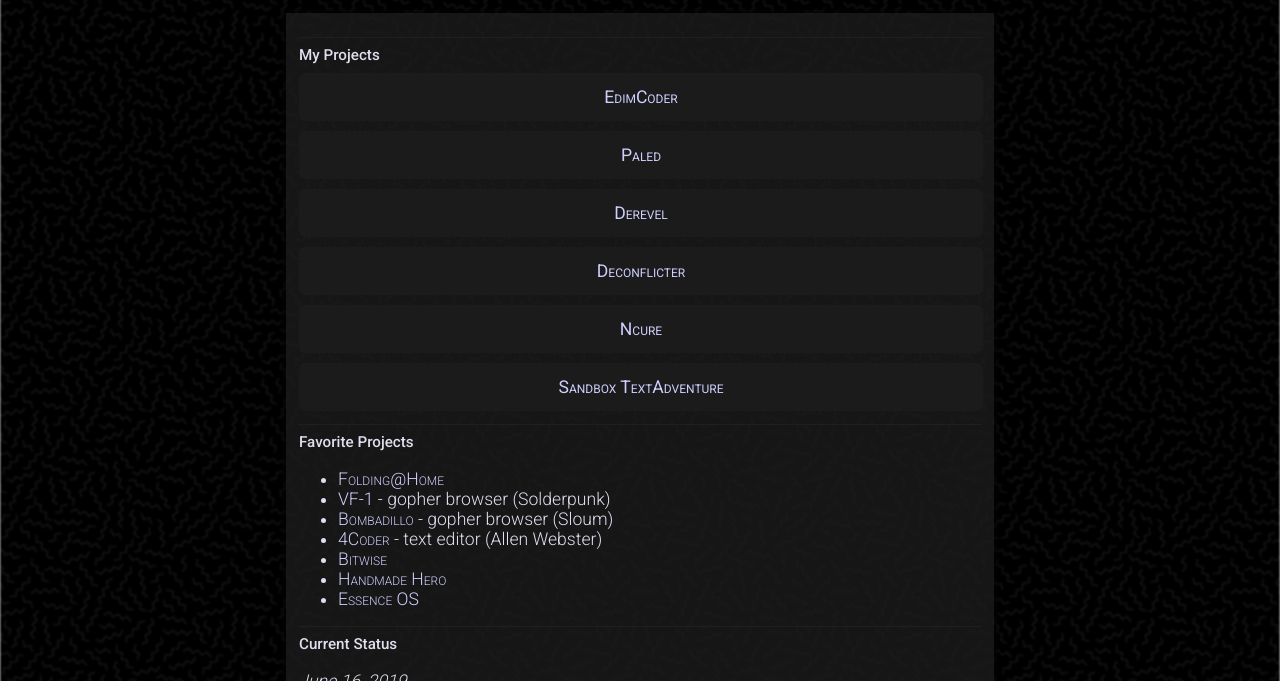
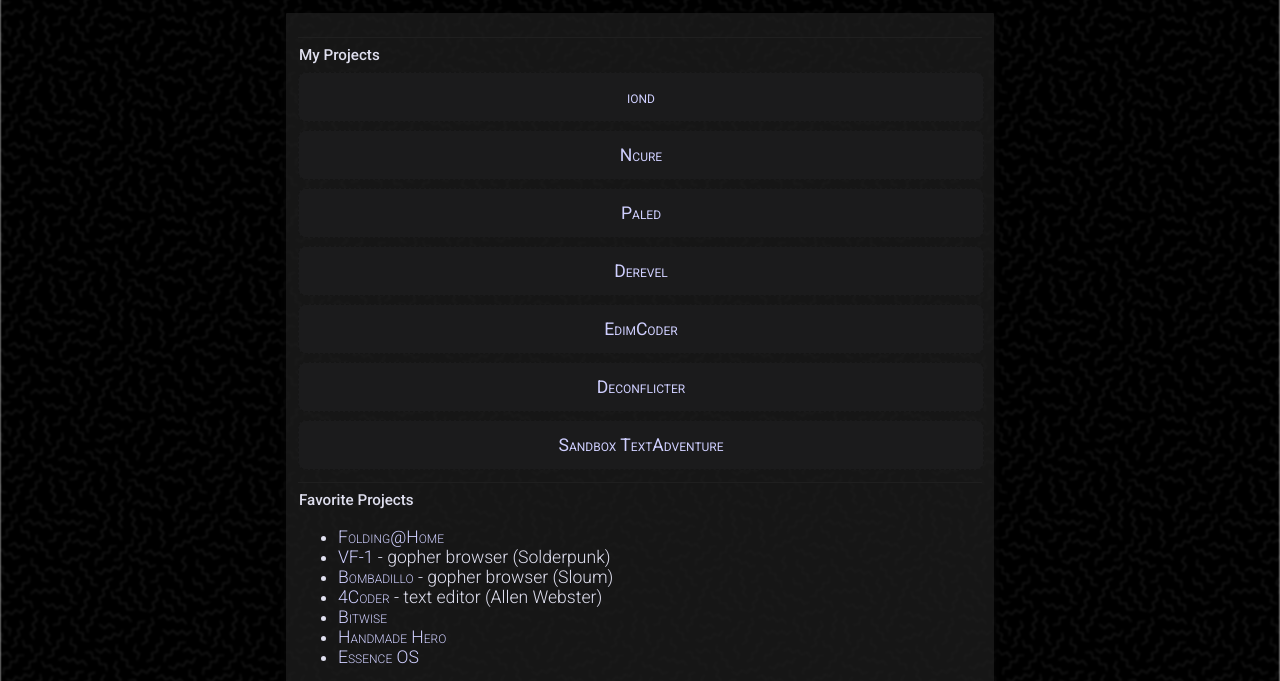
Before and after one commit to krixano/krixano.github.io, a plain HTML site: page index.html in a window 1280 px wide. Shown: the part 109-790 px from the top of the page. Drawn offline with Linux system fonts and the light colour scheme.

Commit message:
Add iond project to projects list

```diff
--- a/index.html
+++ b/index.html
@@ -25,12 +25,13 @@
 
 	<main>
 		<div class="section">My Projects</div>
-		<a class="bigbutton" href="projects/edimcoder/index.html">EdimCoder</a>
+		<a class="bigbutton" href="#">iond</a>
+		<a class="bigbutton" href="projects/ncure/index.html">Ncure</a>
 		<!--<a class="bigbutton">BeeNet</a>-->
 		<a class="bigbutton" href="projects/paled/index.html">Paled</a>
 		<a class="bigbutton" href="projects/derevel/index.html">Derevel</a>
+		<a class="bigbutton" href="projects/edimcoder/index.html">EdimCoder</a>
 		<a class="bigbutton" href="projects/deconflicter/index.html">Deconflicter</a>
-		<a class="bigbutton" href="projects/ncure/index.html">Ncure</a>
 		<a class="bigbutton" href="projects/sandboxtext/index.html">Sandbox TextAdventure</a>
 
 		<div class="section">Favorite Projects</div>
```
